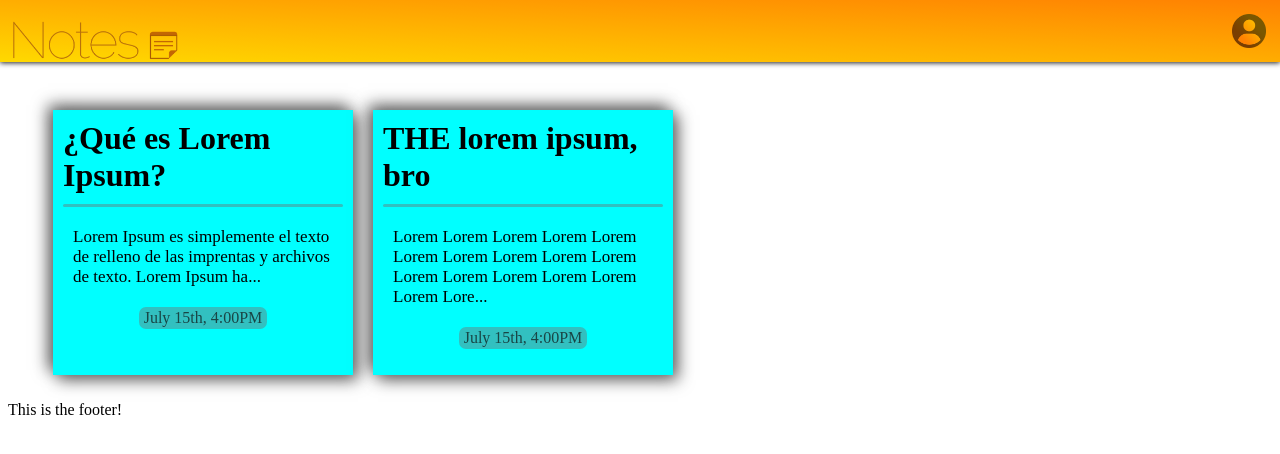
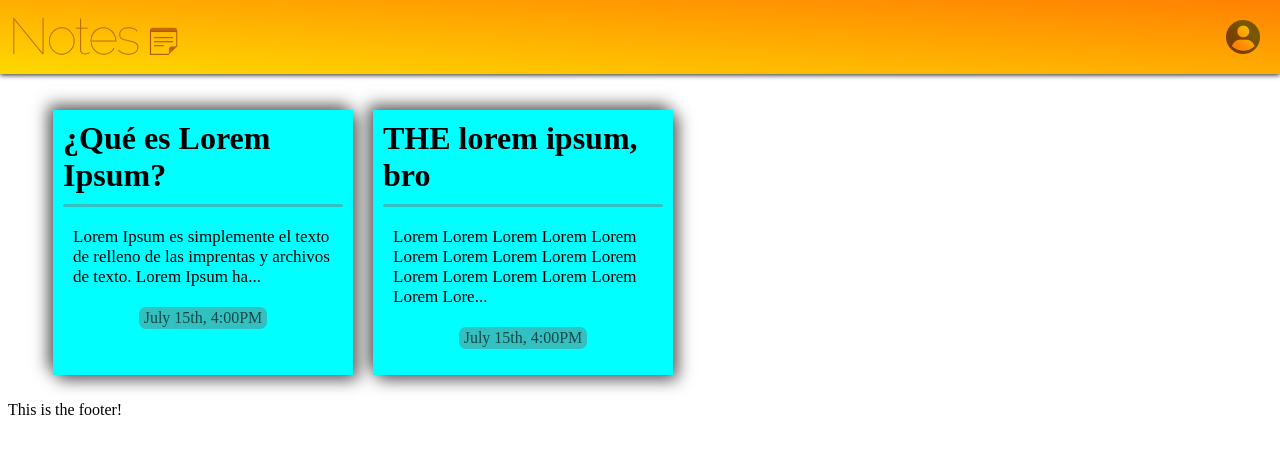
Before and after one commit to vmanun/notes-app, a Vue app: page / in a window 1280 px wide. Shown: the top 454 px of the page. Built offline with nearby package versions, Linux system fonts and the light colour scheme; a web font is replaced by a local one.

Commit message:
Logo updated

```diff
--- a/src/components/elements/NavBar.vue
+++ b/src/components/elements/NavBar.vue
@@ -34,14 +34,13 @@
 .logo {
     height: 70px;
     width: 190px;
-    margin: 4px 0 -16px 0;
 }
 
 .user-logo {
     height: 34px;
     width: 34px;
     float: right;
-    margin: 14px;
+    margin: 20px;
     cursor: pointer;
 }
 </style>
```
